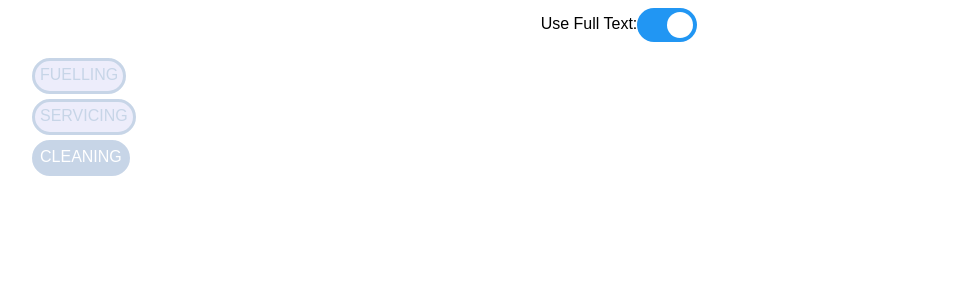
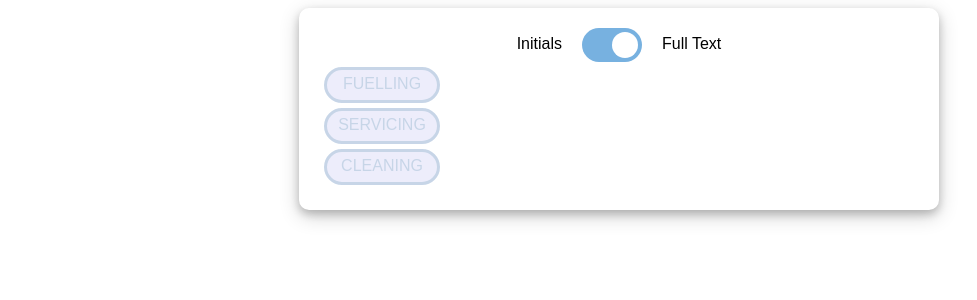
Before and after one commit to philipheslop/iqm, a React (Create React App) app: page / in a window 1280 px wide. Shown: the top 300 px of the page, without its empty margins (21-998 px from the left). Built offline with nearby package versions, Linux system fonts and the light colour scheme.

Commit message:
Final Animations

```diff
--- a/src/App.css
+++ b/src/App.css
@@ -1,6 +1,14 @@
 .App {
   font-family: sans-serif;
   text-align: center;
+}
+
+.outer-container {
+  margin: auto;
+  width: 600px;
+  box-shadow: 0 4px 8px 0 rgba(0, 0, 0, 0.2), 0 6px 20px 0 rgba(0, 0, 0, 0.19);
+  padding: 20px;
+  border-radius: 10px;
 }
 
 .switch {
@@ -9,6 +17,8 @@
   vertical-align: middle;
   width: 60px;
   height: 34px;
+  margin-left: 20px;
+  margin-right: 20px;
 }
 
 .switch input {
@@ -42,11 +52,11 @@
 }
 
 input:checked + .slider {
-  background-color: #2196f3;
+  background-color: #77b1e0;
 }
 
 input:focus + .slider {
-  box-shadow: 0 0 1px #2196f3;
+  box-shadow: 0 0 1px #77b1e0;
 }
 
 input:checked + .slider:before {
--- a/src/App.tsx
+++ b/src/App.tsx
@@ -55,8 +55,8 @@ export default function App() {
     );
 
   return (
-    <div className="App">
-      Use Full Text:
+    <div className="App outer-container">
+      Initials
       <label className="switch">
         <input
           type="checkbox"
@@ -65,7 +65,8 @@ export default function App() {
         />
         <span className="slider round"></span>
       </label>
-      <ul>
+      Full Text
+      <div>
         {moodlets.map((moodlet) => {
           return (
             <MoodletComponent
@@ -77,7 +78,7 @@ export default function App() {
             ></MoodletComponent>
           );
         })}
-      </ul>
+      </div>
     </div>
   );
 }
--- a/src/MoodletComponent.css
+++ b/src/MoodletComponent.css
@@ -20,19 +20,10 @@ a {
   color: var(--moodlet-text-colour);
   cursor: pointer;
   opacity: 70%;
+  border-radius: 20px;
   /*box-shadow: 0 4px 8px 0 rgba(0, 0, 0, 0.2), 0 6px 20px 0 rgba(0, 0, 0, 0.19);*/
 }
 
 .moodlet:hover {
   opacity: 100%;
 }
-
-.moodlet-fullword {
-  width: fit-content;
-  border-radius: 20px;
-}
-
-.moodlet-not-fullword {
-  width: 20px;
-  border-radius: 50%;
-}
--- a/src/MoodletComponent.tsx
+++ b/src/MoodletComponent.tsx
@@ -8,6 +8,14 @@ export interface MoodletComponentProps {
   moodletStateHandler: (id: number, state: string) => void;
   isFullWord: boolean;
 }
+
+const openedStyle = {
+  maxWidth: "100%",
+};
+
+const closedStyle = {
+  maxWidth: 0,
+};
 
 export const MoodletComponent: React.FC<MoodletComponentProps> = ({
   moodlet,
@@ -42,24 +50,34 @@ export const MoodletComponent: React.FC<MoodletComponentProps> = ({
     }
   };
 
-  return (
-    <div>
-      <div
-        style={
-          {
+  let moodletFullStyle = {
     "--moodlet-colour": getCurrentState()?.bgcolour,
     "--moodlet-border-colour": getCurrentState()?.bordercolour,
     "--moodlet-text-colour": getCurrentState()?.textcolour,
-          } as React.CSSProperties
+    width: "100px",
+    transition: "width 0.15s ease-out",
+  };
+
+  let moodletInitialStyle = {
+    "--moodlet-colour": getCurrentState()?.bgcolour,
+    "--moodlet-border-colour": getCurrentState()?.bordercolour,
+    "--moodlet-text-colour": getCurrentState()?.textcolour,
+    width: "20px",
+    transition: "width 0.25s ease-in",
+  };
+
+  return (
+    <div
+      style={
+        isFullWord
+          ? moodletFullStyle
+          : (moodletInitialStyle as React.CSSProperties)
       }
-        className={`moodlet ${
-          isFullWord ? "moodlet-fullword" : "moodlet-not-fullword"
-        }`}
+      className={`moodlet`}
       onClick={handleClick}
       onContextMenu={handleClick}
     >
       {isFullWord ? moodlet.name : moodlet.name[0]}
     </div>
-    </div>
   );
 };
--- a/src/mockData.json
+++ b/src/mockData.json
@@ -1,5 +1,5 @@
 [
     { "id": 1, "name": "FUELLING", "state": "not required" },
     { "id": 2, "name": "SERVICING", "state": "not required" },
-    { "id": 3, "name": "CLEANING", "state": "required" }
+    { "id": 3, "name": "CLEANING", "state": "not required" }
 ]
```
Lines whose indentation alone changed are shown as unchanged.
